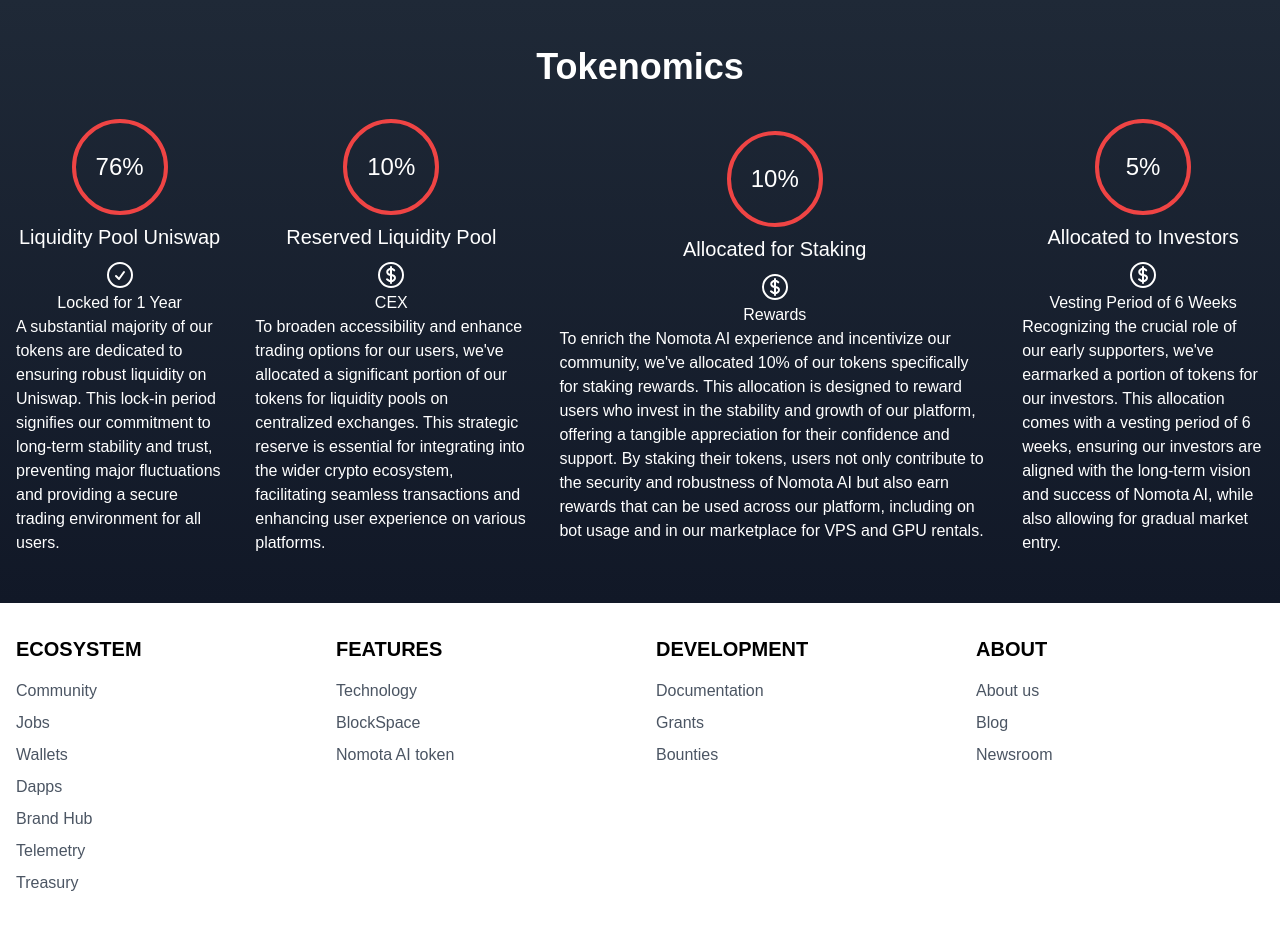
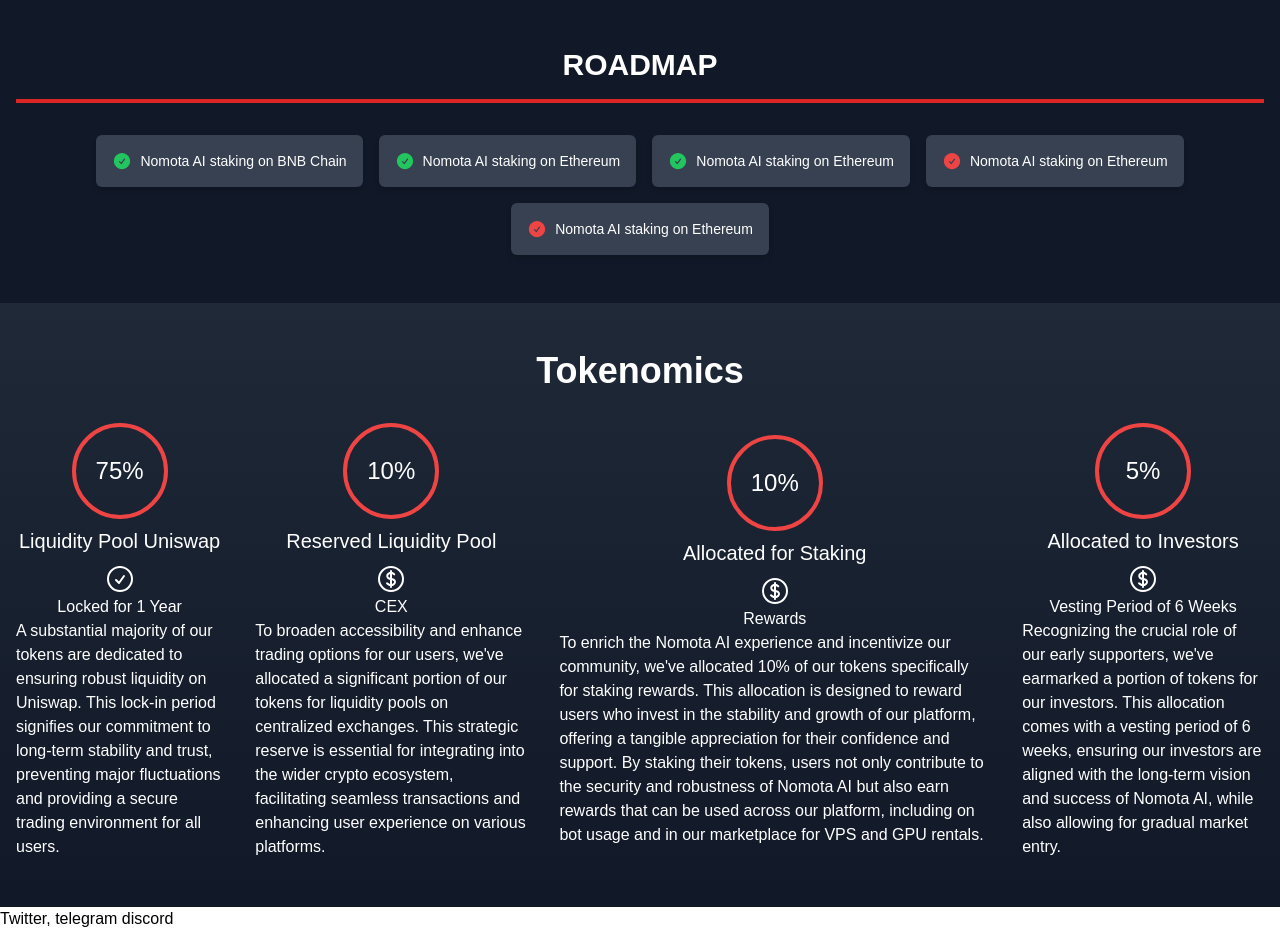
Before and after one commit to MohanVarma1965/NomotaAI, a React (Create React App) app: page / in a window 1280 px wide. Shown: the part 1520-2457 px from the top of the page. Built offline with nearby package versions, Linux system fonts and the light colour scheme.

Commit message:
adding social links

```diff
--- a/package.json
+++ b/package.json
@@ -20,6 +20,7 @@
     "react-router-dom": "^6.22.3",
     "react-scripts": "^5.0.1",
     "redux": "^5.0.1",
+    "simple-icons": "^11.10.0",
     "tailwindcss": "^3.4.3",
     "typescript": "4.9.5",
     "web-vitals": "^2.1.4"
--- /dev/null
+++ b/src/components/Main/SocialIcons/index.tsx
@@ -0,0 +1,7 @@
+import React from "react";
+
+const SocialIcons: React.FC = () => {
+  return <div>Twitter, telegram discord</div>;
+};
+
+export default SocialIcons;
--- a/src/components/Main/Tokenomics/index.tsx
+++ b/src/components/Main/Tokenomics/index.tsx
@@ -10,7 +10,7 @@
       <div className="flex flex-col md:flex-row justify-center items-center space-y-8 md:space-y-0 md:space-x-8">
         <div className="flex flex-col items-center">
           <div className="w-24 h-24 rounded-full border-4 border-red-500 flex items-center justify-center">
-            <span className="text-2xl">76%</span>
+            <span className="text-2xl">75%</span>
           </div>
           <h3 className="text-xl mt-2">Liquidity Pool Uniswap</h3>
           <CheckCircleIcon className="h-8 w-8 mt-2" />
--- a/src/components/Main/index.tsx
+++ b/src/components/Main/index.tsx
@@ -5,15 +5,18 @@
 import Roadmap from "./Roadmap";
 import Tokenomics from "./Tokenomics";
 import FeaturesSection from "./FeaturesSection";
+import SocialIcons from "./SocialIcons";
 
 const Main: React.FC = () => {
   return (
     <div>
       <MainPageBanner />
       <OnePlaceTiles />
-      <FeaturesSection/>
       <LearnMoreSection />
+      <FeaturesSection />
+      <Roadmap />
       <Tokenomics />
+      <SocialIcons />
     </div>
   );
 };
```
Also changed, not shown: 1 other file (tests, documents, lock files or other folders).
